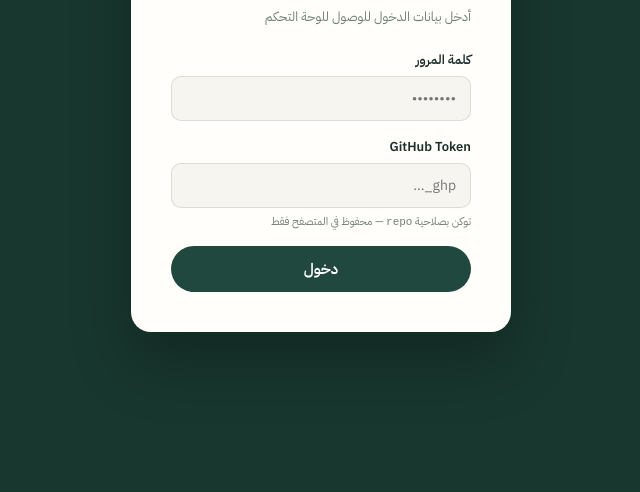
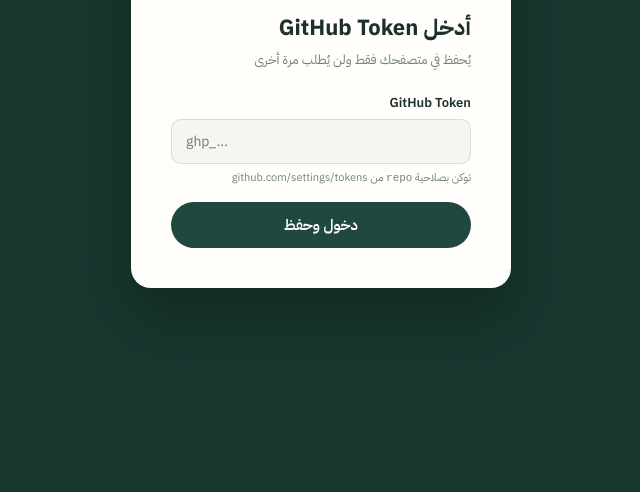
Before and after one commit to sanadakwyoumnak/sanadakwyoumnak, a plain HTML site: page admin.html in a window 1280 px wide. Shown: the part 308-800 px from the top of the page, without its empty margins (319-959 px from the left). Drawn offline with Linux system fonts and the light colour scheme.

Commit message:
تم التحديث بواسطة الفريق المعتمد التقني

```diff
--- a/admin.html
+++ b/admin.html
@@ -19,7 +19,7 @@
 
     /* Login */
     #login-screen {
-      display: flex; align-items: center; justify-content: center;
+      display: none; align-items: center; justify-content: center;
       min-height: 100vh; background: var(--green-dark);
     }
     .login-box {
@@ -233,26 +233,22 @@
 </head>
 <body>
 
-<!-- Login -->
+<!-- Token Setup (shown only on first visit) -->
 <div id="login-screen">
   <div class="login-box">
     <div class="login-logo">
       <svg width="36" height="36" viewBox="0 0 48 48" fill="none"><rect width="48" height="48" rx="13" fill="#21483e"/><path d="M8 22.5 24 10l16 12.5" stroke="#E3C58A" stroke-width="2.2" stroke-linecap="round" stroke-linejoin="round"/><path d="M13.5 21.5V34h21V21.5M20 34v-8h8v8" stroke="#F7F5EF" stroke-width="2" stroke-linecap="round" stroke-linejoin="round"/></svg>
-      <div><span>سندك ويمناك</span><small>لوحة التحكم</small></div>
+      <div><span>سندك ويمناك</span><small>إعداد أولي لمرة واحدة</small></div>
     </div>
-    <h2>تسجيل الدخول</h2>
-    <p>أدخل بيانات الدخول للوصول للوحة التحكم</p>
-    <div class="field">
-      <label>كلمة المرور</label>
-      <input type="password" id="pass-input" placeholder="••••••••" autocomplete="current-password">
+    <h2>أدخل GitHub Token</h2>
+    <p>يُحفظ في متصفحك فقط ولن يُطلب مرة أخرى</p>
+    <div class="field" style="margin-top:20px">
+      <label>GitHub Token</label>
+      <input type="password" id="token-input" placeholder="ghp_..." autocomplete="off" dir="ltr">
+      <div style="font-size:11px;color:var(--muted);margin-top:5px">توكن بصلاحية <code>repo</code> من github.com/settings/tokens</div>
     </div>
-    <div class="field">
-      <label>GitHub Token</label>
-      <input type="password" id="token-input" placeholder="ghp_..." autocomplete="off">
-      <div style="font-size:11px;color:var(--muted);margin-top:5px">توكن بصلاحية <code>repo</code> — محفوظ في المتصفح فقط</div>
-    </div>
-    <button class="btn btn-primary" onclick="doLogin()">دخول</button>
-    <div id="login-error">كلمة المرور غلط أو التوكن ناقص</div>
+    <button class="btn btn-primary" onclick="doLogin()">دخول وحفظ</button>
+    <div id="login-error" style="display:none;color:var(--red);font-size:13px;margin-top:10px;text-align:center">التوكن غير صحيح، تأكد أنه يبدأ بـ ghp_</div>
   </div>
 </div>
 
@@ -467,31 +463,30 @@
   }
 
   function doLogin() {
-    const pass  = document.getElementById('pass-input').value;
     const token = document.getElementById('token-input').value.trim();
-    const s = getSettings();
-    if (pass !== s.pass || !token.startsWith('ghp_')) {
+    if (!token.startsWith('ghp_')) {
       document.getElementById('login-error').style.display = 'block';
       return;
     }
     GH_TOKEN = token;
-    localStorage.setItem('sw_gh_token', token); // حفظ دائم في المتصفح
+    localStorage.setItem('sw_gh_token', token);
     document.getElementById('login-screen').style.display = 'none';
     document.getElementById('app').style.display = 'block';
     loadData();
   }
 
-  document.getElementById('pass-input').addEventListener('keydown', e => { if (e.key === 'Enter') doLogin(); });
-  document.getElementById('token-input').addEventListener('keydown', e => { if (e.key === 'Enter') doLogin(); });
+  document.addEventListener('keydown', e => {
+    if (e.key === 'Enter' && document.getElementById('login-screen').style.display !== 'none') doLogin();
+  });
 
-  // Auto-login directly — no password screen
+  // Auto-login — مباشر إذا التوكن محفوظ
   window.addEventListener('DOMContentLoaded', () => {
     loadSettingsForm();
-    // لو التوكن محفوظ من قبل، ادخل مباشرة بدون شاشة تسجيل
     if (GH_TOKEN) {
-      document.getElementById('login-screen').style.display = 'none';
       document.getElementById('app').style.display = 'block';
       loadData();
+    } else {
+      document.getElementById('login-screen').style.display = 'flex';
     }
   });
 
```
